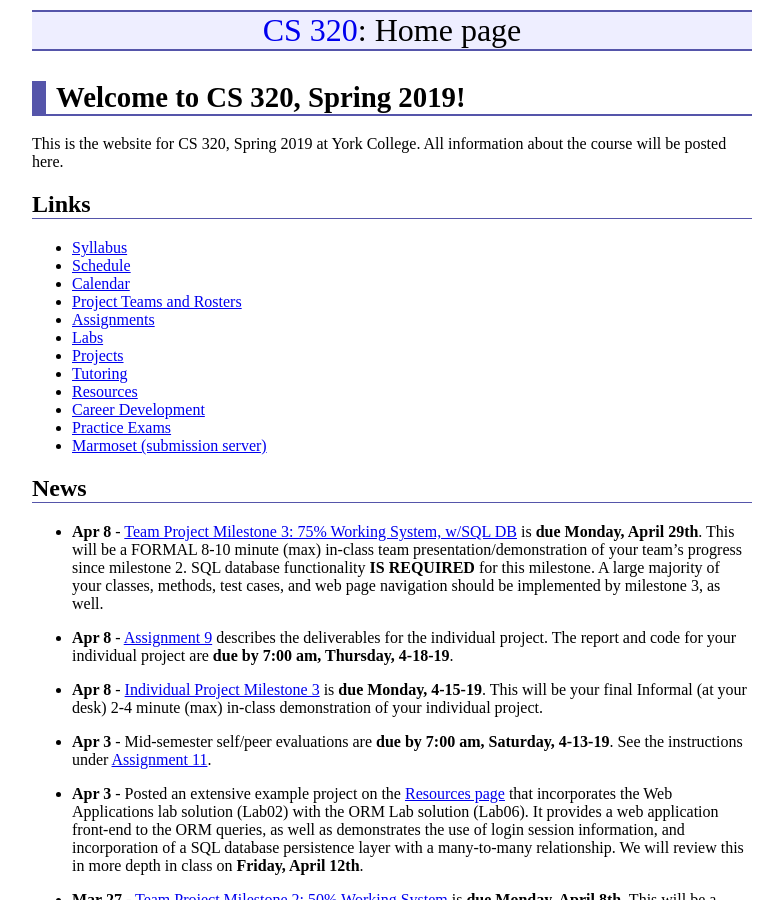
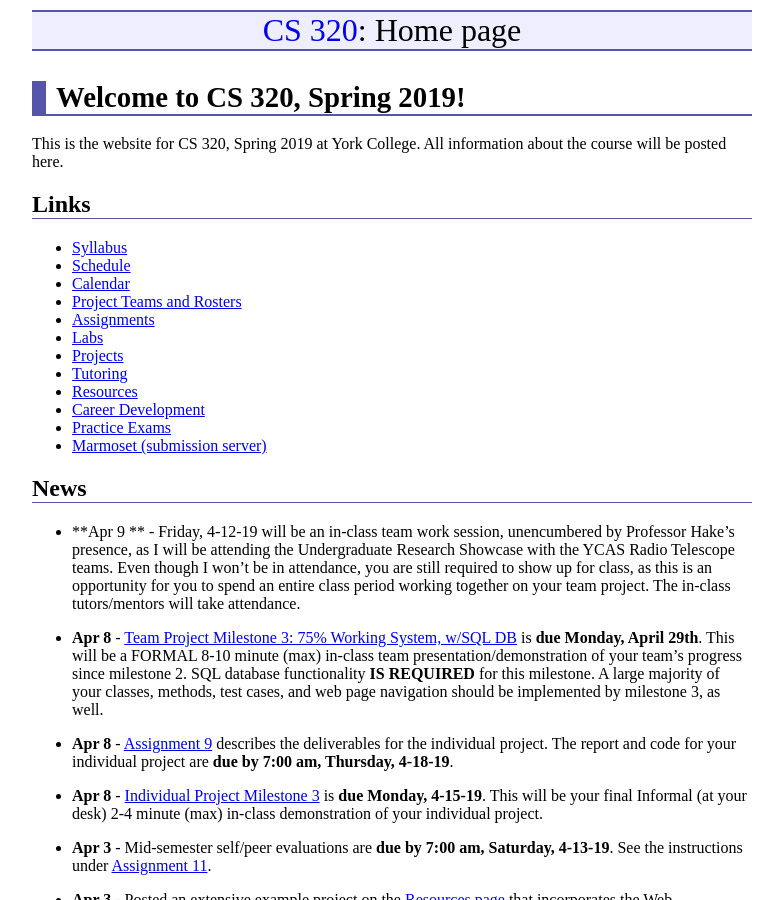
Before and after one commit to ycpcs/cs320-spring2019, a Jekyll site: the page built from index.md, in a window 1280 px wide and 900 px high. Shown: the whole window, without its empty margins (248-1031 px from the left). Built offline with Jekyll 4.4.1, drawn with Linux system fonts in a browser that asks for light colours.

Commit message:
added team session

```diff
--- a/index.md
+++ b/index.md
@@ -39,6 +39,8 @@ All information about the course will be posted here.
 * **May 1** - [Team Project Milestone 4: 95% Working System](assign/assign03.html) is **due Wednesday, May 8th**.  This will be a FORMAL 8-10 minute (max) in-class team presentation/demonstration of your team's progress since milestone 3.  You should have a 95% working system, with a higher degree of "polish".  All SQL database functionality should be implemented for this milestone.  See the guidelines for [Team Project Milestone 4](assign/assign03.html).
 
 -->
+
+* **Apr 9 ** - Friday, 4-12-19 will be an in-class team work session, unencumbered by Professor Hake's presence, as I will be attending the Undergraduate Research Showcase with the YCAS Radio Telescope teams.  Even though I won't be in attendance, you are still required to show up for class, as this is an opportunity for you to spend an entire class period working together on your team project.  The in-class tutors/mentors will take attendance.
 
 * **Apr 8** - [Team Project Milestone 3: 75% Working System, w/SQL DB](assign/assign03.html) is **due Monday, April 29th**.  This will be a FORMAL 8-10 minute (max) in-class team presentation/demonstration of your team's progress since milestone 2.  SQL database functionality **IS REQUIRED** for this milestone.  A large majority of your classes, methods, test cases, and web page navigation should be implemented by milestone 3, as well.
 
```
Also changed, not shown: 2 other files.
